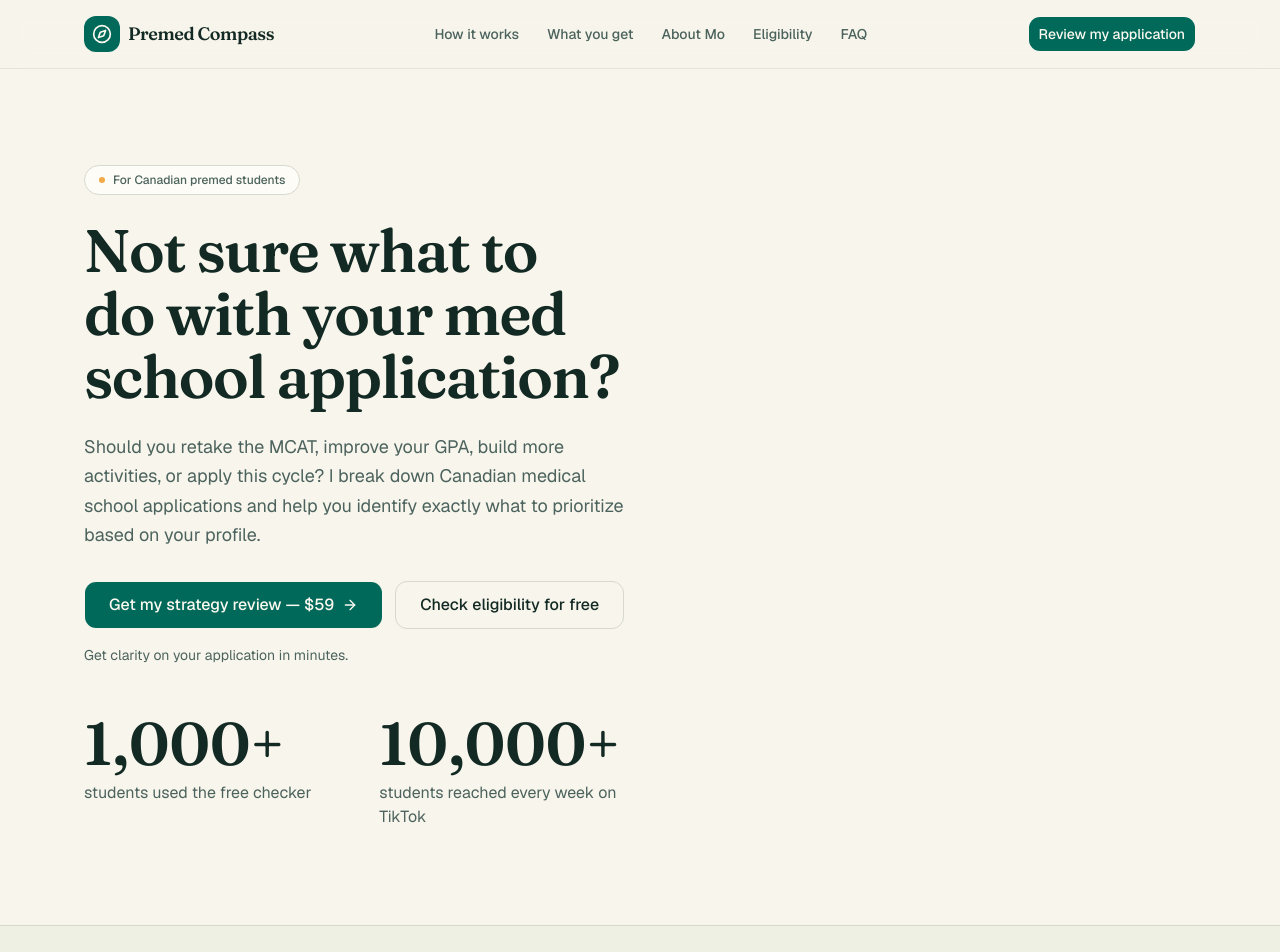
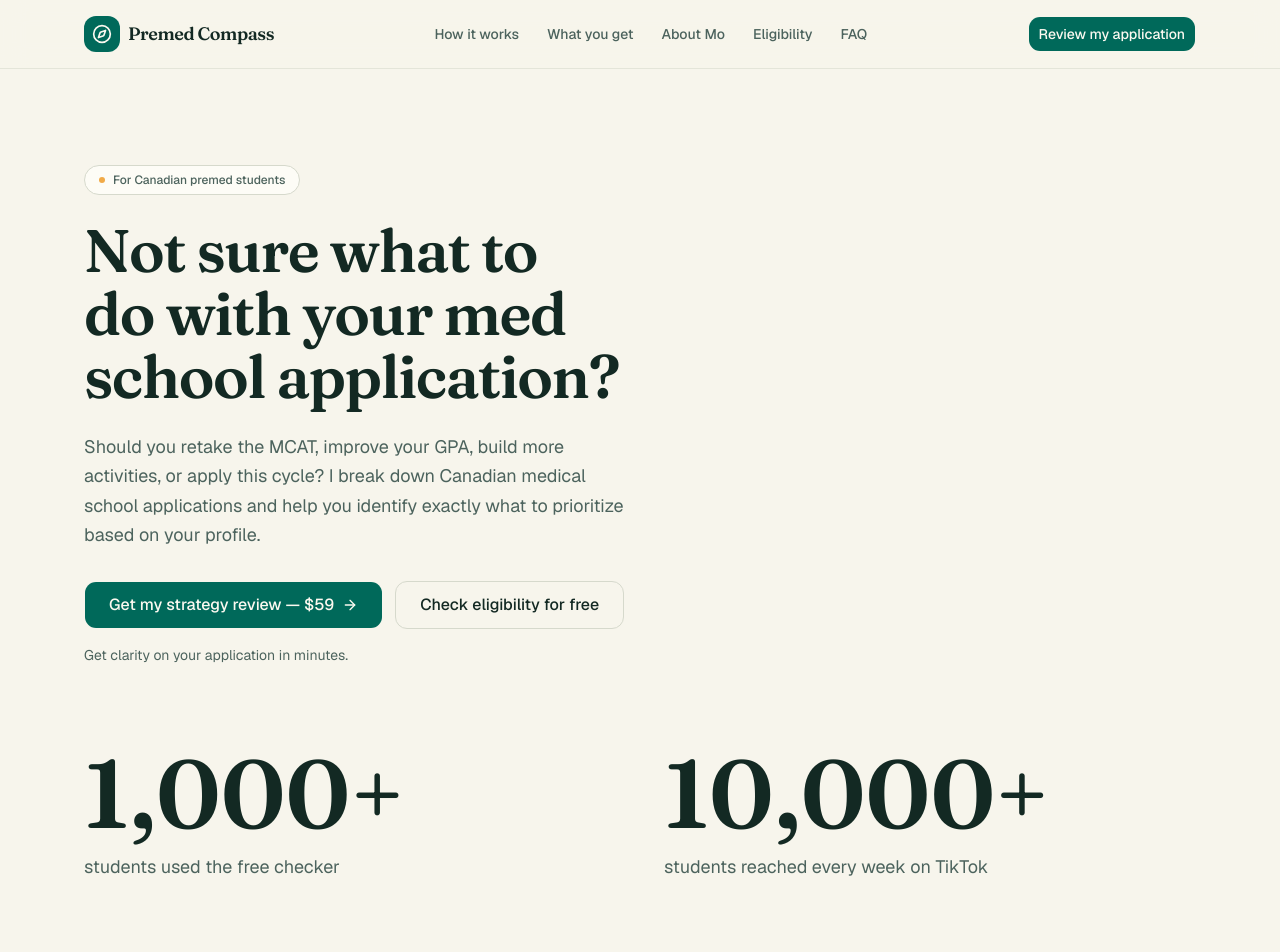
Before and after one commit to malasadi/med-school-application-strategy, a Next.js app: page / in a window 1280 px wide. Shown: the top 952 px of the page. Built offline with nearby package versions, Linux system fonts and the light colour scheme.

Commit message:
feat: enhance hero section layout and typography

```diff
--- a/components/hero.tsx
+++ b/components/hero.tsx
@@ -49,30 +49,28 @@ export function Hero() {
             <p className="mt-4 text-sm text-muted-foreground">
               Get clarity on your application in minutes.
             </p>
+          </div>
+        </div>
 
-            <div className="mt-12 grid gap-8 sm:grid-cols-2">
+        <div className="mt-16 grid gap-12 sm:grid-cols-2 md:mt-20">
           <div>
-                <div className="font-heading text-5xl font-semibold text-foreground sm:text-6xl">
+            <div className="font-heading text-6xl font-semibold text-foreground sm:text-7xl md:text-8xl">
               1,000+
             </div>
-                <p className="mt-2 text-muted-foreground">
+            <p className="mt-3 text-lg text-muted-foreground">
               students used the free checker
             </p>
           </div>
           <div>
-                <div className="font-heading text-5xl font-semibold text-foreground sm:text-6xl">
+            <div className="font-heading text-6xl font-semibold text-foreground sm:text-7xl md:text-8xl">
               10,000+
             </div>
-                <p className="mt-2 text-muted-foreground">
+            <p className="mt-3 text-lg text-muted-foreground">
               students reached every week on TikTok
             </p>
           </div>
         </div>
       </div>
-
-
-        </div>
-      </div>
     </section>
   )
 }
```
Lines whose indentation alone changed are shown as unchanged.
